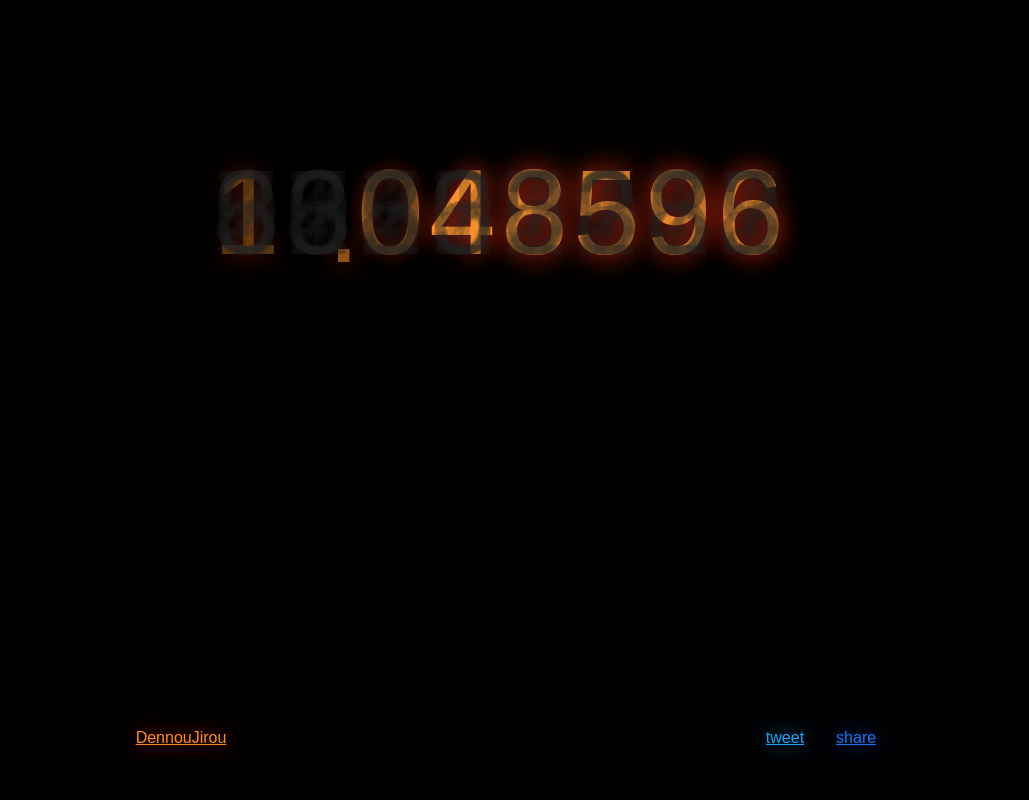
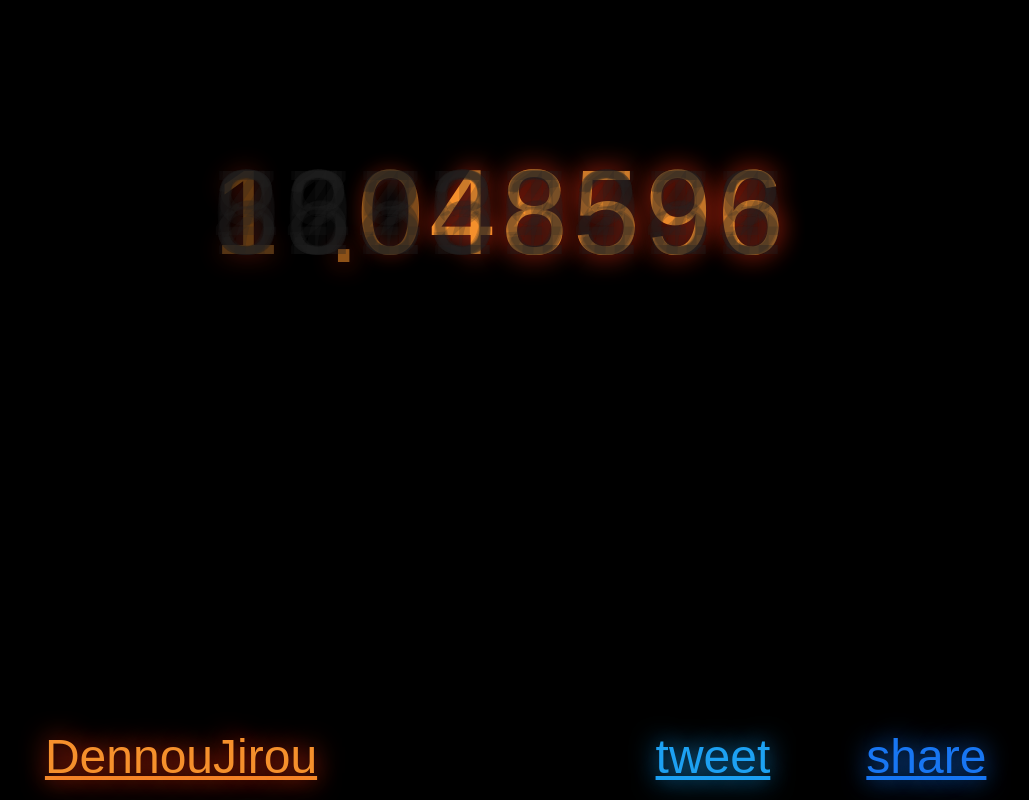
Before and after one commit to dennou-jirou/divergencemeter, a plain HTML site: page index.html in a window 1280 px wide. Shown: the whole page, without its empty margins (139-1168 px from the left). Drawn offline with Linux system fonts and the light colour scheme.

Commit message:
Add files via upload

```diff
--- a/src/style/style.css
+++ b/src/style/style.css
@@ -133,14 +133,26 @@
     footer{
       background-color:#000000;
       margin:0;
-      height:10vmin;
+      height:12vmin;
       width:100vw;
       position: absolute;
-      top:calc(100vh - 10vmin);
+      top:calc(100vh - 12vmin);
+      left:0;
+    }
+
+    footer div{
+      float:left;
+      margin:0;
+      height:100%;
+      width:50%;
+      top:0;
       left:0;
     }
 
     footer p{
+      font-size: 6vmin;
+      position: static;
+      user-select: none;
       color:RGBA(245,144,44,1);
       text-shadow:0 0 0.2vw #ffffff;
       text-shadow:0 0 0.5vw #ffffff;
@@ -152,9 +164,6 @@
       text-shadow:0 0 1.5vw #f23113;
       text-shadow:0 0 1.7vw #f23113;
       text-shadow:0 0 2.0vw #f23113;
-      font-size: 2vmin;
-      position: static;
-      user-select: none;
     }
 
     footer a.twitter{
@@ -184,18 +193,3 @@
       text-shadow:0 0 1.7vw #1876f2;
       text-shadow:0 0 2.0vw #1876f2;
     }
-
-    footer p.h1{
-      font-size: 3vmin;
-      position: static;
-      user-select: none;
-    }
-
-    footer div{
-      float:left;
-      margin:0;
-      height:100%;
-      width:50%;
-      top:0;
-      left:0;
-    }
```
